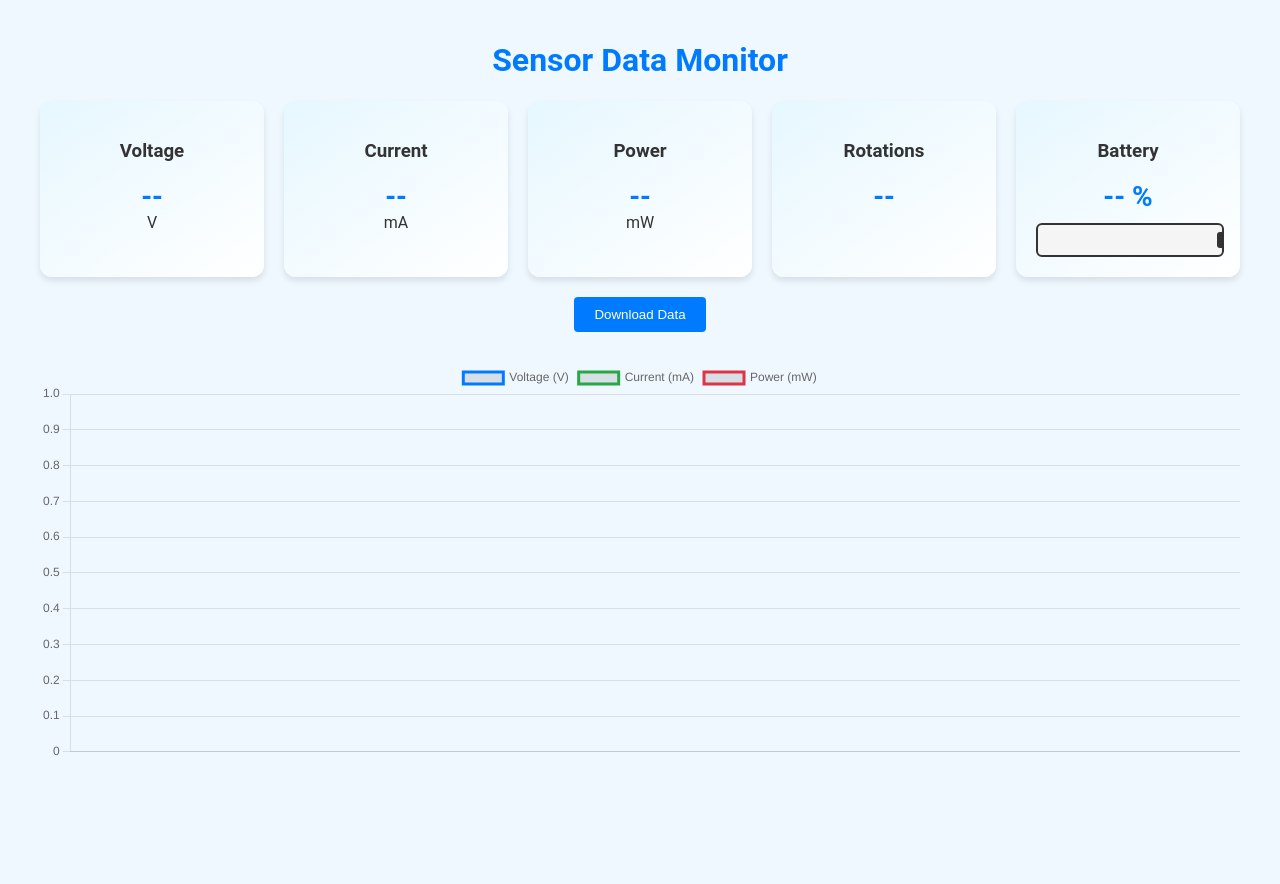
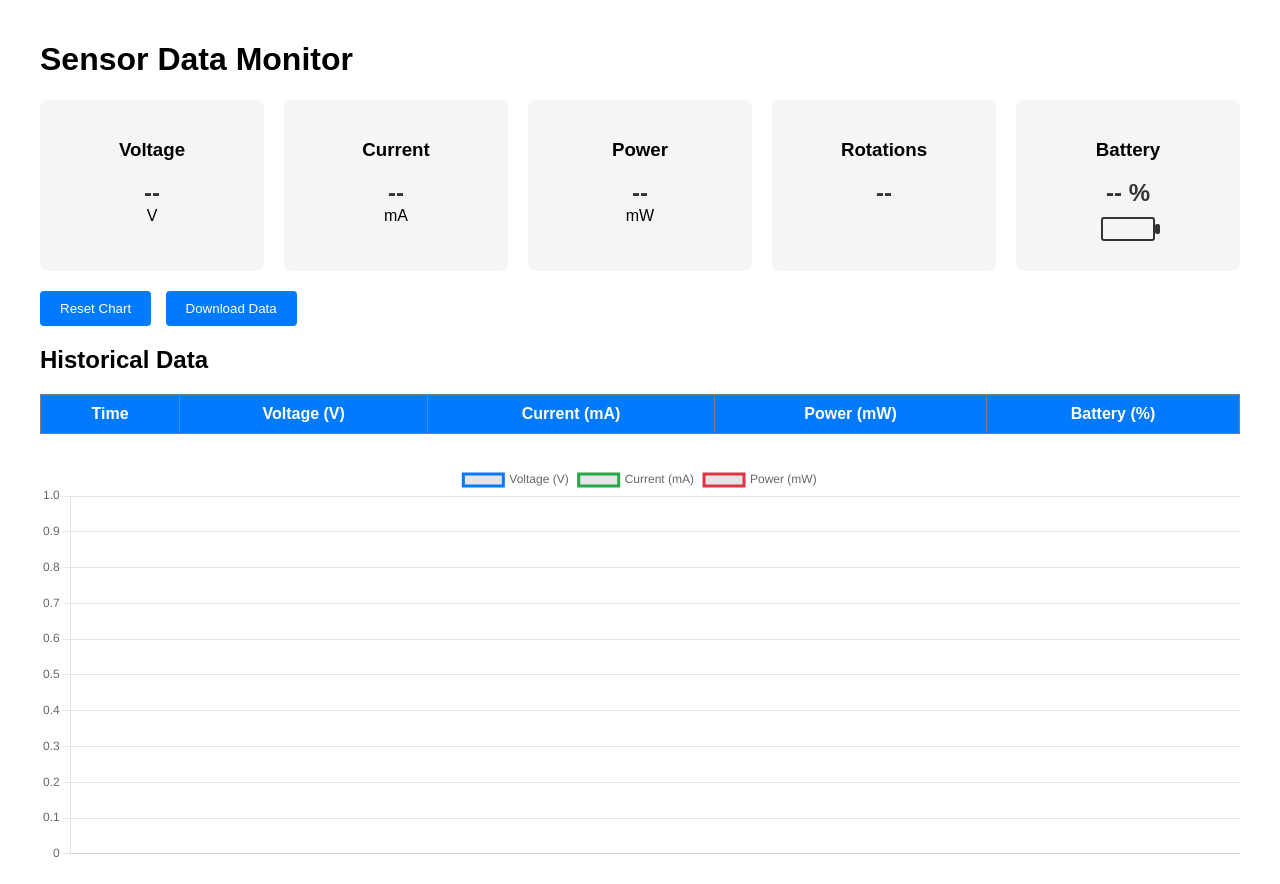
Before and after one commit to Richard09-1/Proyecto_Monitoreo, a website: page public/index.html in a window 1280 px wide. Before the commit the page ends 800 px from the top, so only its background shows below. Drawn offline with nearby package versions, Linux system fonts and the light colour scheme; no server answers.

Commit message:
index.html

```diff
--- a/public/index.html
+++ b/public/index.html
@@ -7,68 +7,83 @@
     <script src="https://cdnjs.cloudflare.com/ajax/libs/Chart.js/3.7.0/chart.min.js"></script>
     <style>
         body {
-            font-family: 'Roboto', Arial, sans-serif;
-            background-color: #f0f8ff;
-            color: #333;
+            font-family: Arial, sans-serif;
             max-width: 1200px;
             margin: 0 auto;
             padding: 20px;
         }
-        h1 {
-            text-align: center;
-            color: #007bff;
-        }
+
         .data-container {
             display: grid;
             grid-template-columns: repeat(auto-fit, minmax(200px, 1fr));
             gap: 20px;
             margin-bottom: 20px;
         }
+
         .data-card {
-            background: linear-gradient(145deg, #e6f7ff, #ffffff);
-            box-shadow: 0 4px 6px rgba(0, 0, 0, 0.1);
+            background: #f5f5f5;
             padding: 20px;
-            border-radius: 12px;
+            border-radius: 8px;
             text-align: center;
-            transition: transform 0.2s;
             position: relative;
         }
-        .data-card:hover {
-            transform: scale(1.05);
+
+        .value {
+            font-size: 24px;
+            font-weight: bold;
+            color: #333;
         }
-        .value {
-            font-size: 28px;
-            font-weight: bold;
-            color: #007bff;
+
+        .battery-indicator {
+            margin: 10px auto;
+            width: 50px;
+            height: 20px;
+            border: 2px solid #333;
+            border-radius: 3px;
+            position: relative;
         }
-        .battery-indicator {
-            position: relative;
-            width: 100%;
-            height: 30px;
-            border: 2px solid #333;
-            border-radius: 6px;
-            margin-top: 10px;
-            display: flex;
-            align-items: center;
-            justify-content: flex-start;
-            background: #f5f5f5;
-            overflow: hidden;
-        }
+
         .battery-indicator::after {
             content: '';
+            width: 5px;
+            height: 10px;
+            background: #333;
             position: absolute;
-            right: -5px;
-            top: 7px;
-            width: 10px;
-            height: 16px;
-            background: #333;
-            border-radius: 3px;
+            right: -7px;
+            top: 5px;
+            border-radius: 2px;
         }
+
         .battery-fill {
             height: 100%;
             background: #28a745;
-            transition: width 0.3s ease;
         }
+
+        table {
+            width: 100%;
+            border-collapse: collapse;
+            margin-top: 20px;
+        }
+
+        table th, table td {
+            padding: 10px;
+            text-align: center;
+        }
+
+        table th {
+            background-color: #007bff;
+            color: white;
+        }
+
+        table tr:nth-child(even) {
+            background-color: #f2f2f2;
+        }
+
+        .chart-container {
+            margin-top: 30px;
+            height: 400px;
+        }
+
         button {
             padding: 10px 20px;
             background: #007bff;
@@ -76,15 +91,11 @@
             border: none;
             border-radius: 4px;
             cursor: pointer;
-            display: block;
-            margin: 20px auto;
+            margin-right: 10px;
         }
+
         button:hover {
             background: #0056b3;
-        }
-        .chart-container {
-            margin-top: 30px;
-            height: 400px;
         }
     </style>
 </head>
@@ -115,23 +126,39 @@
             <h3>Battery</h3>
             <div id="battery" class="value">-- %</div>
             <div class="battery-indicator">
-            <div id="batteryFill" class="battery-fill" style="width: 0%;"></div>
-        </div>
+                <div id="batteryFill" class="battery-fill" style="width: 0%;"></div>
+            </div>
         </div>
     </div>
 
+    <button onclick="resetChart()">Reset Chart</button>
     <button onclick="downloadData()">Download Data</button>
+
+    <h2>Historical Data</h2>
+    <table id="historicalDataTable" border="1">
+        <thead>
+            <tr>
+                <th>Time</th>
+                <th>Voltage (V)</th>
+                <th>Current (mA)</th>
+                <th>Power (mW)</th>
+                <th>Battery (%)</th>
+            </tr>
+        </thead>
+        <tbody></tbody>
+    </table>
 
     <div class="chart-container">
         <canvas id="dataChart"></canvas>
     </div>
 
     <script>
-        let lineChart;
+        let chart;
+        let historicalData = [];
 
-        function initCharts() {
-            const lineCtx = document.getElementById('dataChart').getContext('2d');
-            lineChart = new Chart(lineCtx, {
+        function initChart() {
+            const ctx = document.getElementById('dataChart').getContext('2d');
+            chart = new Chart(ctx, {
                 type: 'line',
                 data: {
                     labels: [],
@@ -139,20 +166,17 @@
                         {
                             label: 'Voltage (V)',
                             borderColor: '#007bff',
-                            data: [],
-                            fill: false,
+                            data: []
                         },
                         {
                             label: 'Current (mA)',
                             borderColor: '#28a745',
-                            data: [],
-                            fill: false,
+                            data: []
                         },
                         {
                             label: 'Power (mW)',
                             borderColor: '#dc3545',
-                            data: [],
-                            fill: false,
+                            data: []
                         }
                     ]
                 },
@@ -161,6 +185,14 @@
                     maintainAspectRatio: false
                 }
             });
+        }
+
+        function resetChart() {
+            chart.data.labels = [];
+            chart.data.datasets.forEach(dataset => {
+                dataset.data = [];
+            });
+            chart.update();
         }
 
         function updateData() {
@@ -178,35 +210,50 @@
 
                         const batteryFill = document.getElementById('batteryFill');
                         batteryFill.style.width = `${latest['Bateria']}%`;
-                        batteryFill.style.backgroundColor = latest['Bateria'] > 20 ? '#28a745' : '#dc3545';
 
-                        lineChart.data.labels = data.map(d => new Date(d.timestamp).toLocaleTimeString());
-                        lineChart.data.datasets[0].data = data.map(d => d.voltaje);
-                        lineChart.data.datasets[1].data = data.map(d => d.corriente);
-                        lineChart.data.datasets[2].data = data.map(d => d.potencia);
-                        lineChart.update();
+                        chart.data.labels.push(new Date(latest.timestamp).toLocaleTimeString());
+                        chart.data.datasets[0].data.push(latest.voltaje);
+                        chart.data.datasets[1].data.push(latest.corriente);
+                        chart.data.datasets[2].data.push(latest.potencia);
+                        chart.update();
+
+                        const currentTime = new Date();
+                        if (currentTime.getMinutes() === 0 && historicalData.every(d => d.timestamp !== latest.timestamp)) {
+                            historicalData.push({
+                                time: currentTime.toLocaleTimeString(),
+                                voltaje: latest.voltaje.toFixed(2),
+                                corriente: latest.corriente.toFixed(2),
+                                potencia: latest.potencia.toFixed(2),
+                                bateria: latest['Bateria'].toFixed(1)
+                            });
+                            updateHistoricalTable();
+                        }
                     }
                 })
                 .catch(error => console.error('Error fetching data:', error));
         }
 
-        function downloadData() {
-            fetch('/download')
-                .then(response => response.blob())
-                .then(blob => {
-                    const url = window.URL.createObjectURL(blob);
-                    const a = document.createElement('a');
-                    a.style.display = 'none';
-                    a.href = url;
-                    a.download = 'sensor_data.txt';
-                    document.body.appendChild(a);
-                    a.click();
-                    window.URL.revokeObjectURL(url);
-                })
-                .catch(error => console.error('Error downloading data:', error));
+        function updateHistoricalTable() {
+            const tableBody = document.querySelector('#historicalDataTable tbody');
+            tableBody.innerHTML = '';
+            historicalData.forEach(entry => {
+                const row = document.createElement('tr');
+                row.innerHTML = `
+                    <td>${entry.time}</td>
+                    <td>${entry.voltaje}</td>
+                    <td>${entry.corriente}</td>
+                    <td>${entry.potencia}</td>
+                    <td>${entry.bateria} %</td>
+                `;
+                tableBody.appendChild(row);
+            });
         }
 
-        initCharts();
+        function downloadData() {
+            window.location.href = '/download';
+        }
+
+        initChart();
         updateData();
         setInterval(updateData, 10000);
     </script>
```
